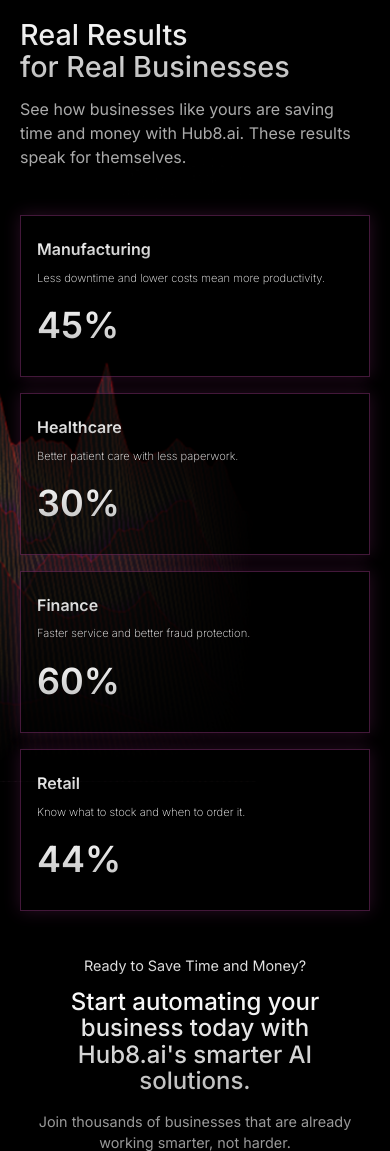
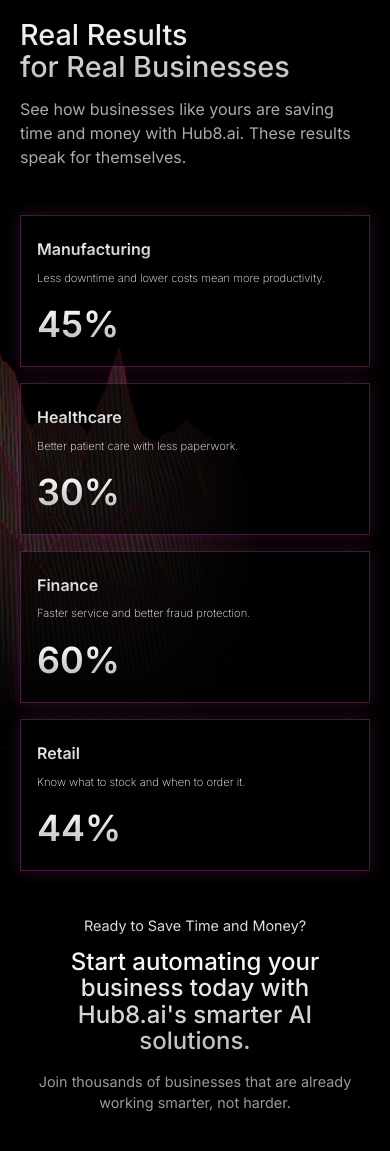
Before and after one commit to tomj0311/www, a PHP site: page / in a window 390 px wide. Shown: the part 3185-4336 px from the top of the page. Run offline with PHP 8.4, Linux system fonts and the light colour scheme.

Commit message:
Refactor impact section styles for improved layout and readability

```diff
--- a/assets/style.css
+++ b/assets/style.css
@@ -1114,6 +1114,8 @@
   border: 1px solid rgba(255, 255, 255, 0.15);
   padding: 30px;
   height: 100%;
+  display: flex;
+  flex-direction: column;
 }
 @media (max-width: 768px) {
   .impact-section .impact-cards .impact-card {
@@ -1121,38 +1123,55 @@
   }
 }
 .impact-section .impact-cards .impact-card h3 {
-  font-size: 1.4rem;
+  font-size: 1.3rem;
   font-weight: 600;
   margin-bottom: 10px;
   background: linear-gradient(to bottom, #ffffff 0%, #bababa 100%);
   background-clip: text;
   -webkit-background-clip: text;
   -webkit-text-fill-color: transparent;
+  white-space: nowrap;
+  overflow: hidden;
+  text-overflow: ellipsis;
+  min-height: 1.3rem;
+}
+@media (max-width: 1200px) {
+  .impact-section .impact-cards .impact-card h3 {
+    font-size: 1.1rem;
+    min-height: 1.1rem;
+  }
 }
 @media (max-width: 768px) {
   .impact-section .impact-cards .impact-card h3 {
     font-size: 1rem;
+    white-space: normal;
+    min-height: auto;
   }
 }
 .impact-section .impact-cards .impact-card p {
   font-size: 0.9rem;
   color: #ffffff;
   font-weight: 200;
-  margin-bottom: 12px;
+  margin-bottom: 20px;
+  flex-grow: 1;
+  min-height: 3.6rem;
 }
 @media (max-width: 768px) {
   .impact-section .impact-cards .impact-card p {
     font-size: 0.7rem;
+    min-height: auto;
   }
 }
 .impact-section .impact-cards .impact-card .percentage {
   font-size: 36px;
   font-weight: 600;
-  display: inline-block;
+  display: block;
   background: linear-gradient(to bottom, #ffffff 0%, #bababa 100%);
   background-clip: text;
   -webkit-background-clip: text;
   -webkit-text-fill-color: transparent;
+  margin-top: auto;
+  line-height: 1;
 }
 @media (max-width: 992px) {
   .impact-section .impact-header {
```
Also changed, not shown: assets/style.scss (+21 -3 lines).
